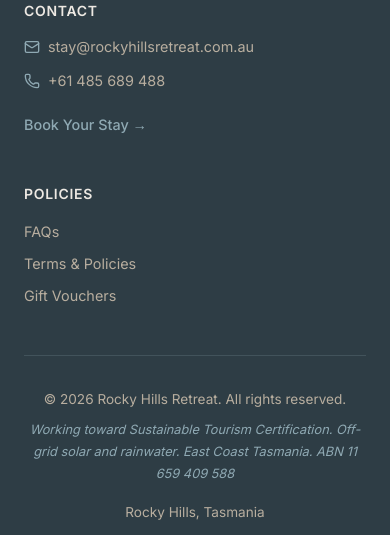
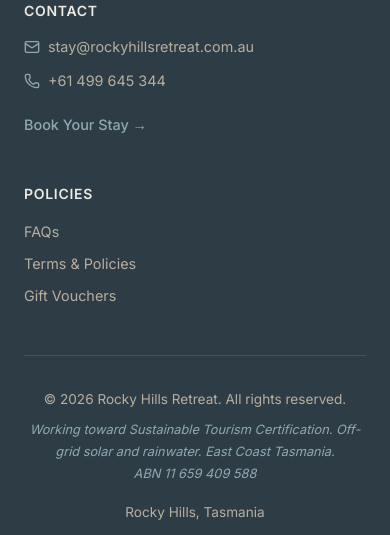
Before and after one commit to rockyhillsretreat/Rockyhillsretreatwebsite, a React (Vite) app: page / in a window 390 px wide. Shown: the part 8759-9294 px from the top of the page. Built offline with nearby package versions, Linux system fonts and the light colour scheme; a web font is replaced by a local one.

Commit message:
footer w phone and abn

```diff
--- a/src/app/components/Footer.tsx
+++ b/src/app/components/Footer.tsx
@@ -123,7 +123,7 @@
               </li>
               <li>
                 <a
-                  href="tel:+61485689488"
+                  href="tel:+61499645344"
                   className="flex items-center gap-2 transition-colors hover:opacity-70"
                   style={{
                     fontFamily: "'Inter', sans-serif",
@@ -132,7 +132,7 @@
                   }}
                 >
                   <Phone size={16} style={{ color: '#8FA9B3' }} />
-                  +61 485 689 488
+                  +61 499 645 344
                 </a>
               </li>
               <li className="pt-2">
@@ -214,6 +214,15 @@
               }}
             >
               Working toward Sustainable Tourism Certification. Off-grid solar and rainwater. East Coast Tasmania.
+            </p>
+            <p
+              style={{
+                fontFamily: "'Inter', sans-serif",
+                fontSize: '0.8rem',
+                color: '#8FA9B3',
+                fontStyle: 'italic'
+              }}
+            >
               ABN 11 659 409 588
             </p>
           </div>
```
